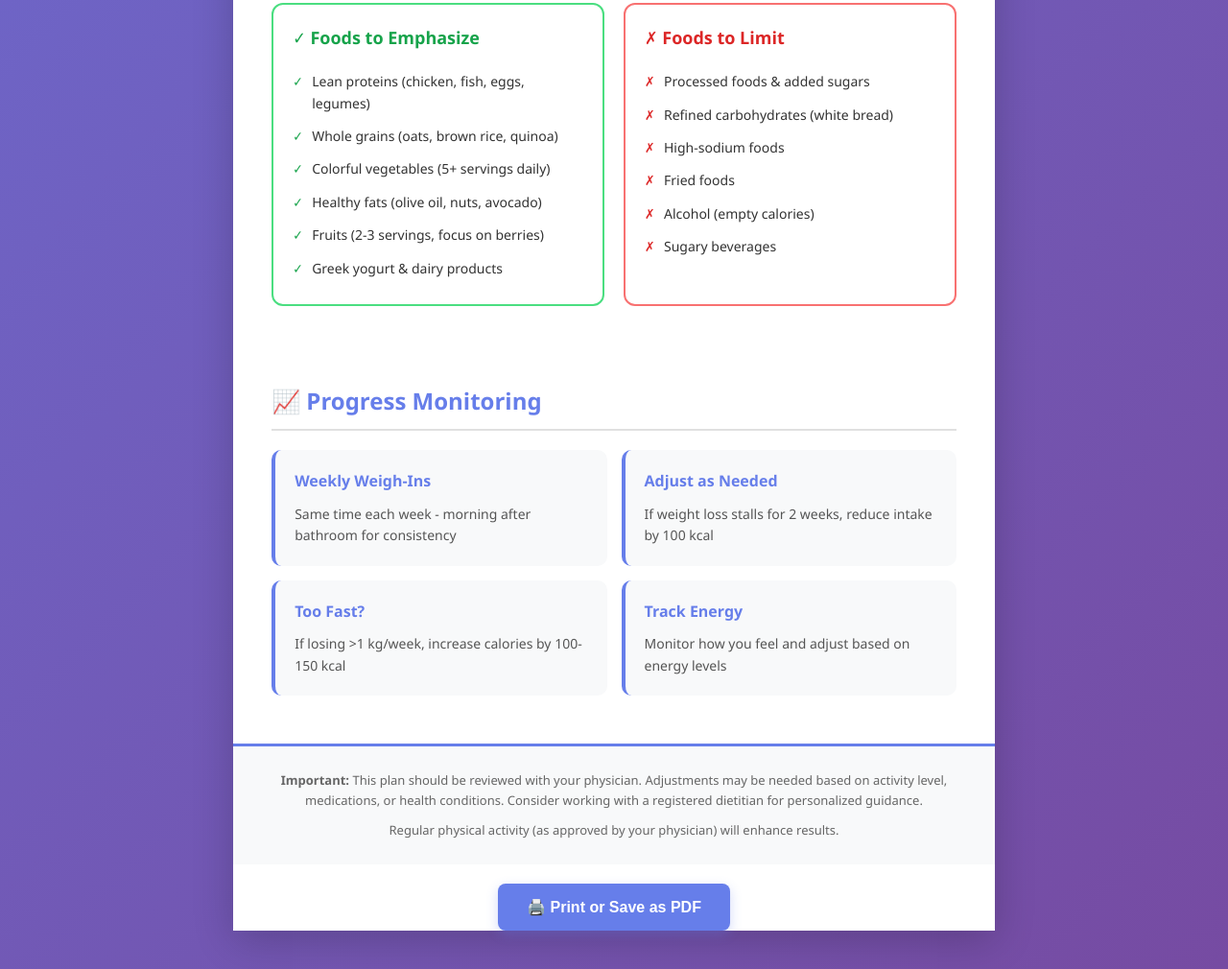
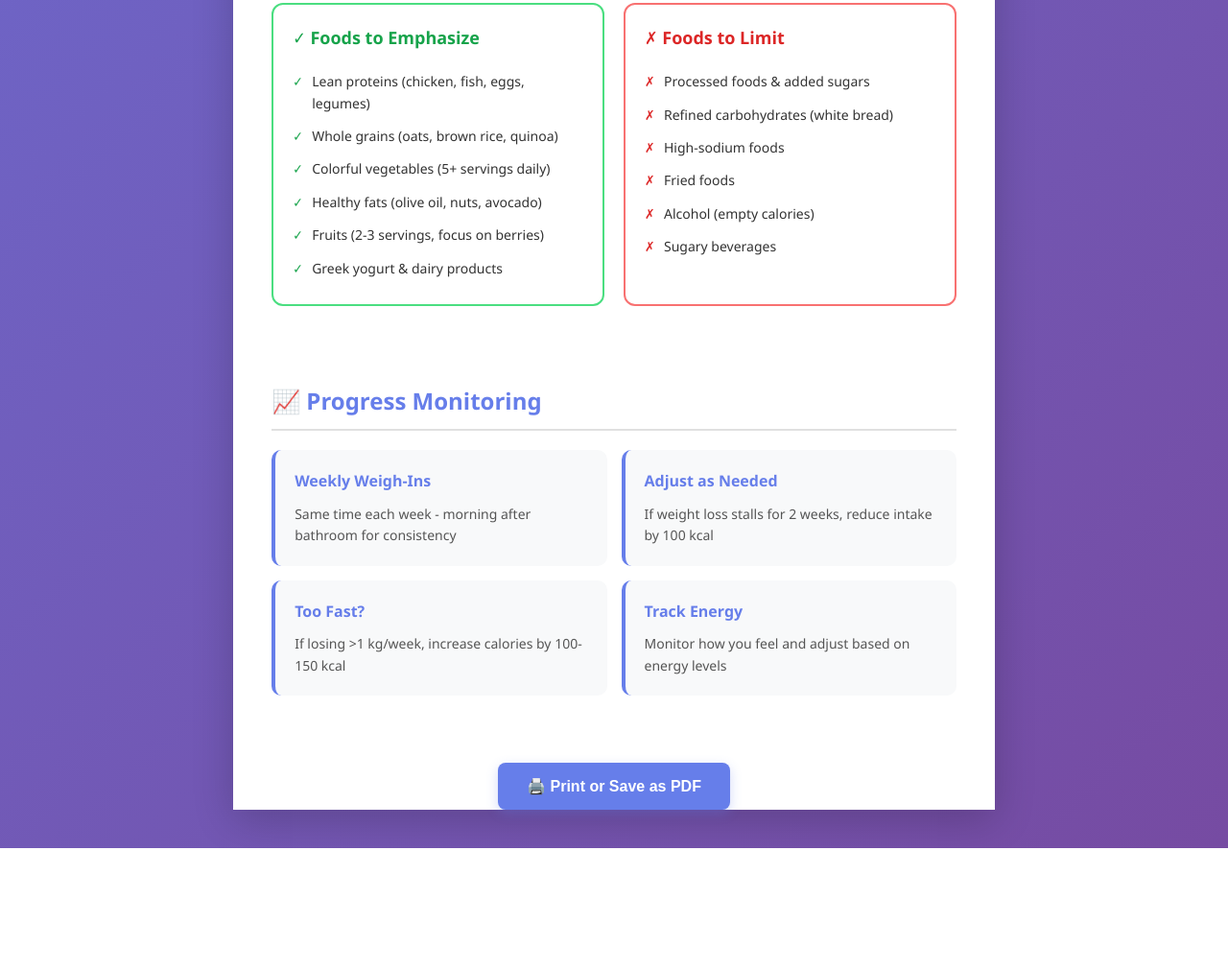
Before and after one commit to desilvafamily25-cmyk/novabody-plans-site, a plain HTML site: page patients/Elizabeth/index.html in a window 1280 px wide. Shown: the part 2362-3372 px from the top of the page at 96% size. After the commit the page ends 3246 px from the top, so only its background shows below. Drawn offline with Linux system fonts and the light colour scheme.

Commit message:
Update index.html

```diff
--- a/patients/Elizabeth/index.html
+++ b/patients/Elizabeth/index.html
@@ -522,10 +522,7 @@
             </div>
         </div>
 
-        <div class="footer">
-            <p><strong>Important:</strong> This plan should be reviewed with your physician. Adjustments may be needed based on activity level, medications, or health conditions. Consider working with a registered dietitian for personalized guidance.</p>
-            <p style="margin-top: 10px;">Regular physical activity (as approved by your physician) will enhance results.</p>
-        </div>
+
 
         <button class="button" onclick="window.print()">🖨️ Print or Save as PDF</button>
     </div>
```
